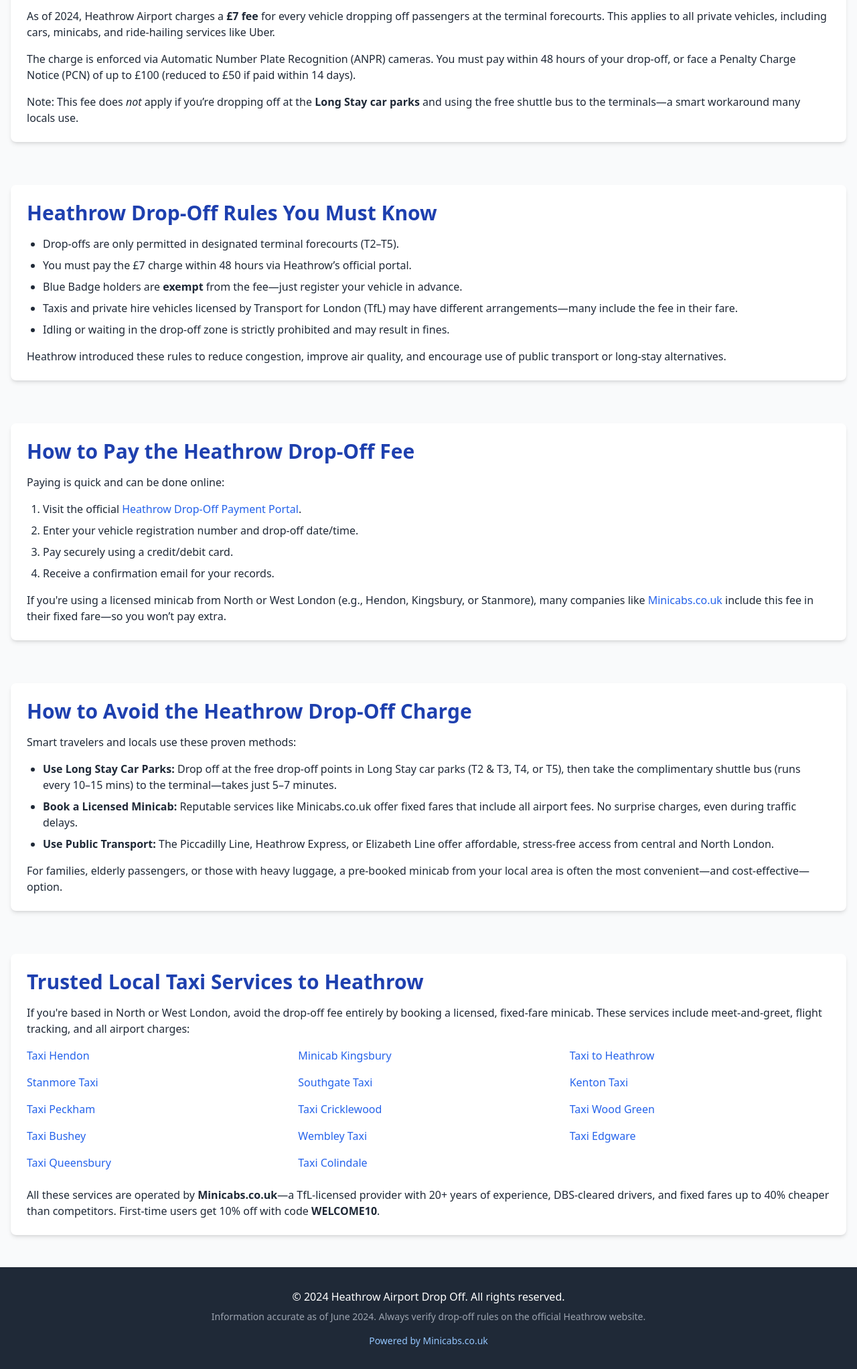
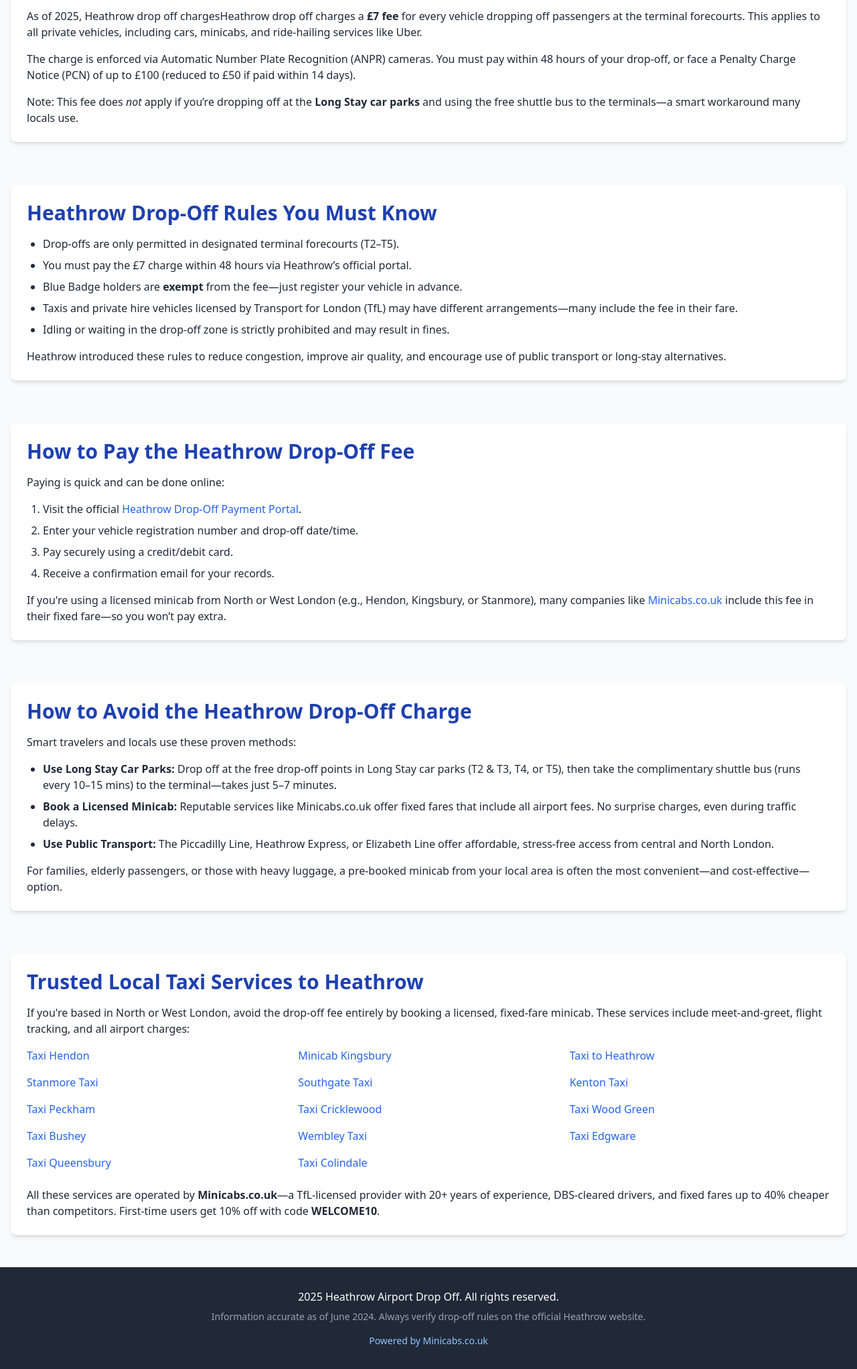
Before and after one commit to airporttransferlondon/Heathrow-drop-off-charge-, a plain HTML site: page index.html in a window 1280 px wide. Shown: the part 412-2456 px from the top of the page at 67% size. Drawn offline with nearby package versions, Linux system fonts and the light colour scheme.

Commit message:
Update index.html

```diff
--- a/index.html
+++ b/index.html
@@ -46,7 +46,7 @@
     <section id="costs" class="bg-white p-6 rounded-lg shadow-md">
       <h2 class="text-3xl font-bold text-blue-800 mb-4">How Much Is the Heathrow Drop-Off Charge?</h2>
       <p class="mb-4">
-        As of 2024, Heathrow Airport charges a <strong>£7 fee</strong> for every vehicle dropping off passengers at the terminal forecourts. This applies to all private vehicles, including cars, minicabs, and ride-hailing services like Uber.
+        As of 2025, <a href = "https://www.minicabs.co.uk/blog/heathrow-drop-off-charge/">Heathrow drop off charges</a>Heathrow drop off charges a <strong>£7 fee</strong> for every vehicle dropping off passengers at the terminal forecourts. This applies to all private vehicles, including cars, minicabs, and ride-hailing services like Uber.
       </p>
       <p class="mb-4">
         The charge is enforced via Automatic Number Plate Recognition (ANPR) cameras. You must pay within 48 hours of your drop-off, or face a Penalty Charge Notice (PCN) of up to £100 (reduced to £50 if paid within 14 days).
@@ -136,7 +136,7 @@
   <!-- Footer -->
   <footer class="bg-gray-800 text-white py-8">
     <div class="container mx-auto px-4 text-center">
-      <p class="mb-2">© 2024 Heathrow Airport Drop Off. All rights reserved.</p>
+      <p class="mb-2"> 2025 Heathrow Airport Drop Off. All rights reserved.</p>
       <p class="text-sm text-gray-400">
         Information accurate as of June 2024. Always verify drop-off rules on the official Heathrow website.
       </p>
@@ -147,4 +147,5 @@
   </footer>
 
 </body>
+
 </html>
```
